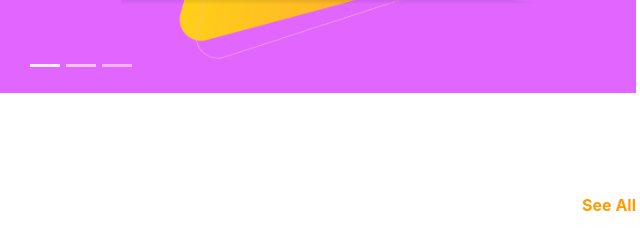
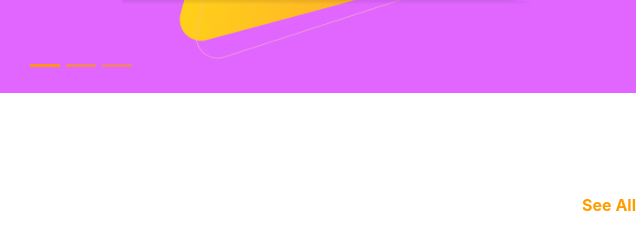
Before and after one commit to emran899dev/hot-gadgets, a plain HTML site: page index.html in a window 1280 px wide. Shown: the part 532-760 px from the top of the page, 559-1199 px from the left. Drawn offline with nearby package versions, Linux system fonts and the light colour scheme.

Commit message:
carousel style add

```diff
--- a/index.html
+++ b/index.html
@@ -41,9 +41,9 @@
    <div class="container">
     <div id="carouselExampleControls" class="carousel slide carousel-bg" data-ride="carousel">
       <ol class="carousel-indicators">
-        <li data-target="#carouselExampleIndicators" data-slide-to="0" class="active"></li>
-        <li data-target="#carouselExampleIndicators" data-slide-to="1"></li>
-        <li data-target="#carouselExampleIndicators" data-slide-to="2"></li>
+        <li style="background-color: #ff9900;" data-target="#carouselExampleIndicators" data-slide-to="0" class="active"></li>
+        <li style="background-color: #ff9900;" data-target="#carouselExampleIndicators" data-slide-to="1"></li>
+        <li style="background-color: #ff9900;" data-target="#carouselExampleIndicators" data-slide-to="2"></li>
       </ol>
         <div class="carousel-inner">
           <div class="carousel-item active">
```
